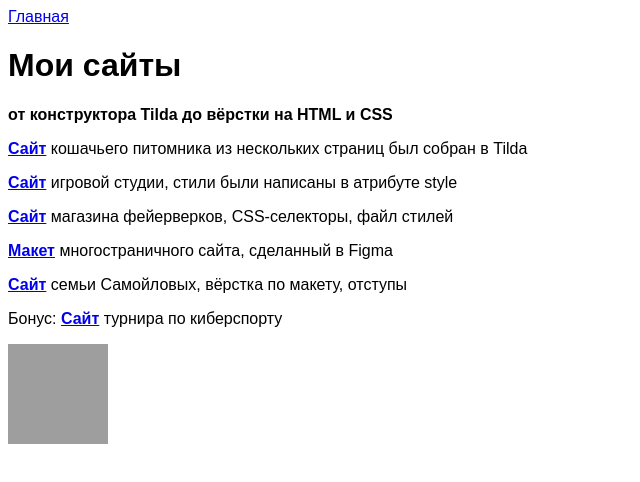
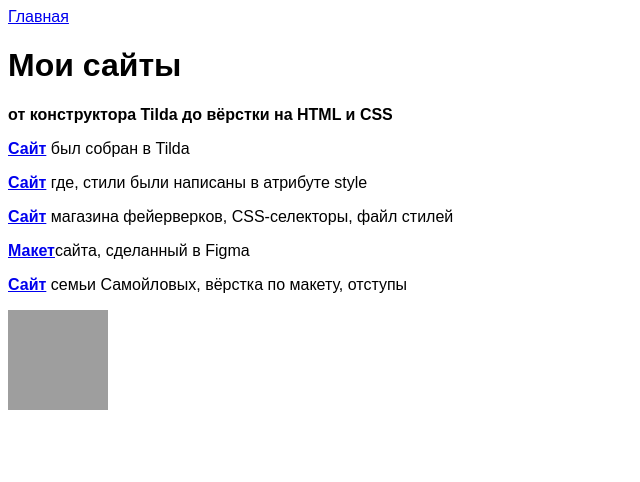
Before and after one commit to Matveika90908/Kews-k16-nb300, a plain HTML site: page index2.html in a window 1280 px wide. Shown: the whole page, without its empty margins (0-640 px from the left). Drawn offline with Linux system fonts and the light colour scheme; grey boxes are pictures that could not be loaded.

Commit message:
Update index2.html

```diff
--- a/index2.html
+++ b/index2.html
@@ -10,12 +10,11 @@
     <main>
       <h1>Мои сайты</h1>
       <p class="text-big"><b>от конструктора Tilda до вёрстки на HTML и CSS</b></p>
-      <p><a class="link-text" href="http://cat-home-with-love.tilda.ws/"><b>Сайт</b></a> кошачьего питомника из нескольких страниц был собран в Tilda</p>
-        <p><a class="link-text" href="https://kurs-ss-vilboa.github.io/-3-4-/"><b>Сайт</b></a> игровой студии, стили были написаны в атрибуте style</p>
-        <p><a class="link-text" href="https://nadvilboa.github.io/4-4-1/"><b>Сайт</b></a> магазина фейерверков, CSS-селекторы, файл стилей</p>
-      <p><a class="link-text" href="https://www.figma.com/file/yJ5xvz8KVMHojc2Z0R4Yh1/%D0%BC5%D1%834-%D0%BF%D1%80%D0%BE%D0%B5%D0%BA%D1%82?node-id=0%3A1"><b>Макет</b></a> многостраничного сайта, сделанный в Figma</p>
-        <p><a class="link-text" href="https://nadvilboa.github.io/5-4-1/"><b>Сайт</b></a> семьи Самойловых, вёрстка по макету, отступы</p>
-        <p>Бонус: <a class="link-text" href="https://nadvilboa.github.io/-4-3_bonus/"><b>Сайт</b></a> турнира по киберспорту</p>
+      <p><a class="link-text" href="http://blog.matvei.tilda.ws/page57003761.html"><b>Сайт</b></a> был собран в Tilda</p>
+        <p><a class="link-text" href="https://matveika90908.github.io/Kews-k16-nb300/project5.html"><b>Сайт</b></a> где, стили были написаны в атрибуте style</p>
+        <p><a class="link-text" href="https://matveika90908.github.io/Kews-k16-nb300/project6.html"><b>Сайт</b></a> магазина фейерверков, CSS-селекторы, файл стилей</p>
+      <p><a class="link-text" href="https://www.figma.com/design/99yrGL2YuItVMBDUGkgZdP/Untitled?node-id=0-1&p=f"><b>Макет</b></a>сайта, сделанный в Figma</p>
+        <p><a class="link-text" href="https://matveika90908.github.io/Kews-k16-nb300/project7.html"><b>Сайт</b></a> семьи Самойловых, вёрстка по макету, отступы</p>
     </main>
     <footer>
       <a class="social" href=""><img src="https://learn.algoritmika.org/uploads/2021/04/Group%201_0_1618254571.png" width="100px" height="100px"/></a>
```
